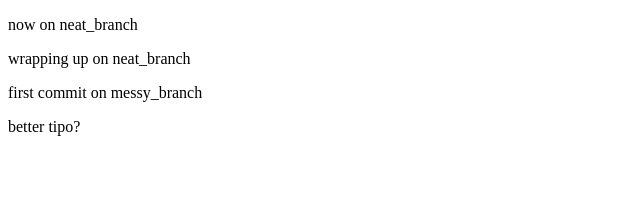
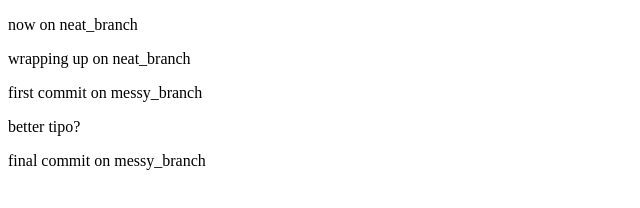
Before and after one commit to jebidev/GitCollab, a plain HTML site: page index.html in a window 1280 px wide. Shown: the whole page, without its empty margins (0-640 px from the left). Drawn offline with Linux system fonts and the light colour scheme.

Commit message:
final commit

```diff
--- a/index.html
+++ b/index.html
@@ -10,5 +10,6 @@
     <p>wrapping up on neat_branch</p>
     <p>first commit on messy_branch</p>
     <p>better tipo?</p>
+    <p>final commit on messy_branch</p>
 </body>
 </html>
```
